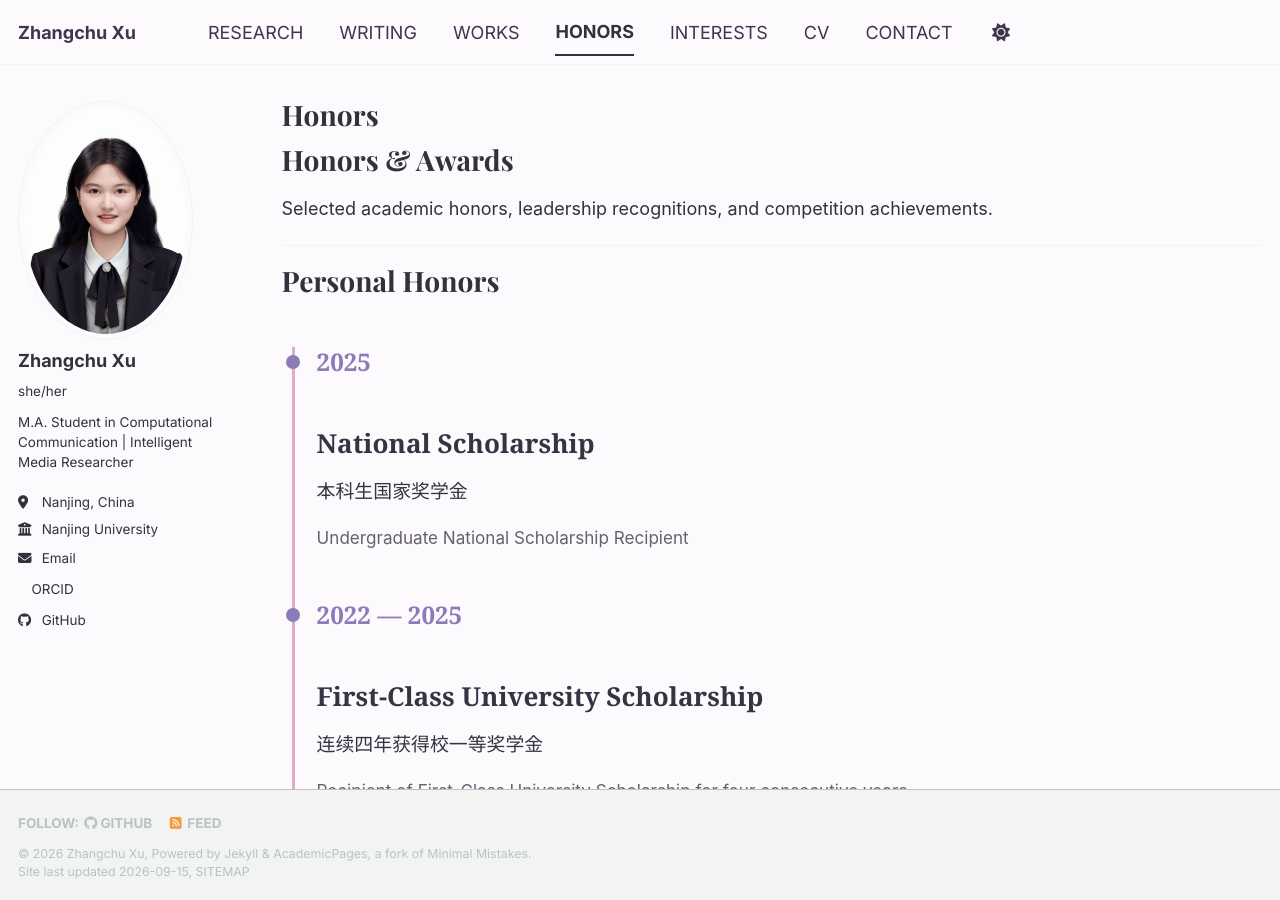
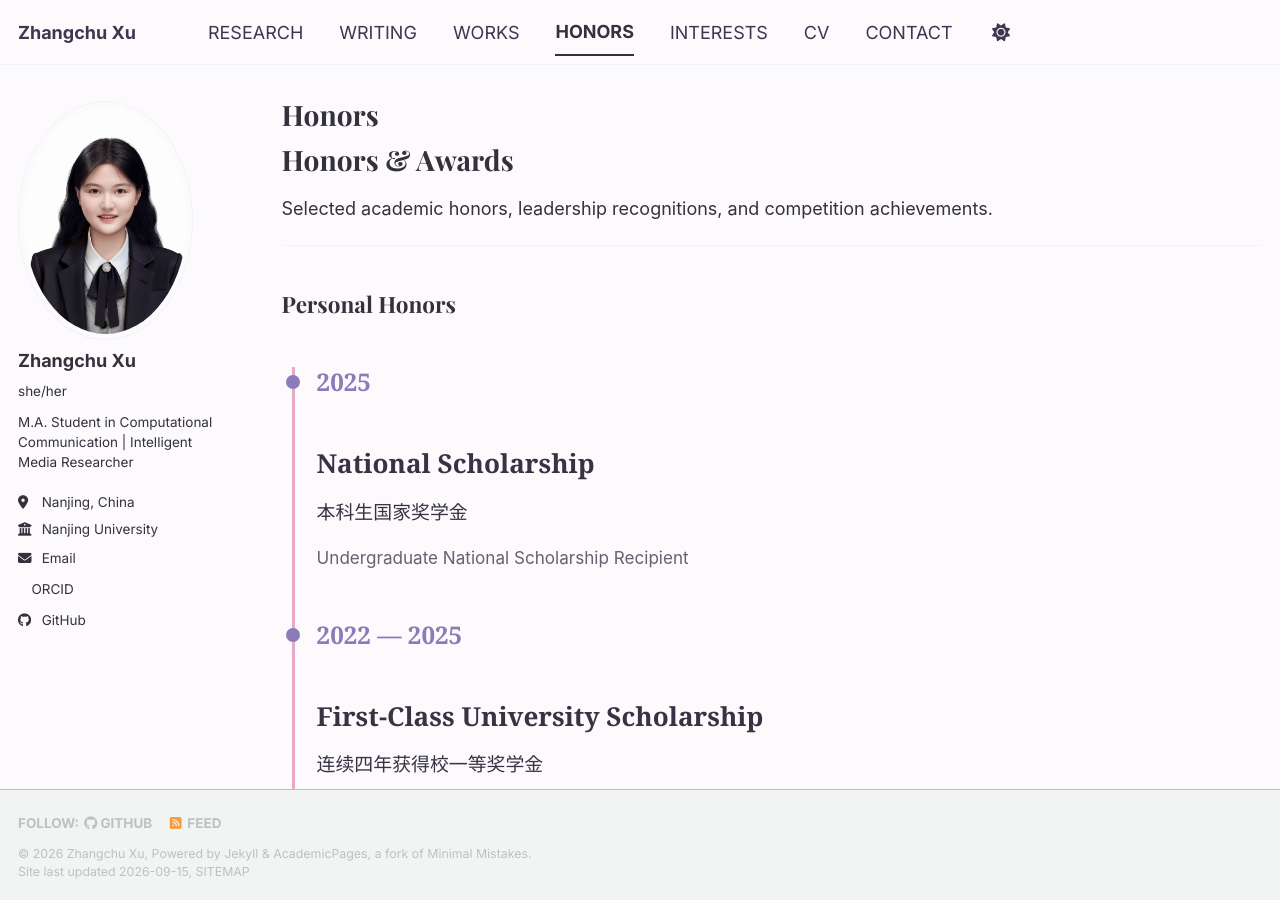
Before and after one commit to xuzhangchu0103/xuzhangchu0103.github.io, a Jekyll site: the page built from _pages/honors.md, in a window 1280 px wide and 900 px high. Built offline with Jekyll 4.4.1, drawn with Linux system fonts in a browser that asks for light colours; a style sheet for code colours, icons or effects is not loaded.

```diff
--- a/_pages/honors.md
+++ b/_pages/honors.md
@@ -14,7 +14,7 @@ Selected academic honors, leadership recognitions, and competition achievements.
 
 ---
 
-# Personal Honors
+## Personal Honors
 
 
 <div class="honors-timeline">
@@ -114,7 +114,7 @@ Outstanding Individual Recognition in Summer Social Practice
 
 ---
 
-# Competition & Creative Awards
+## Competition & Creative Awards
 
 
 <div class="honors-timeline">
```
